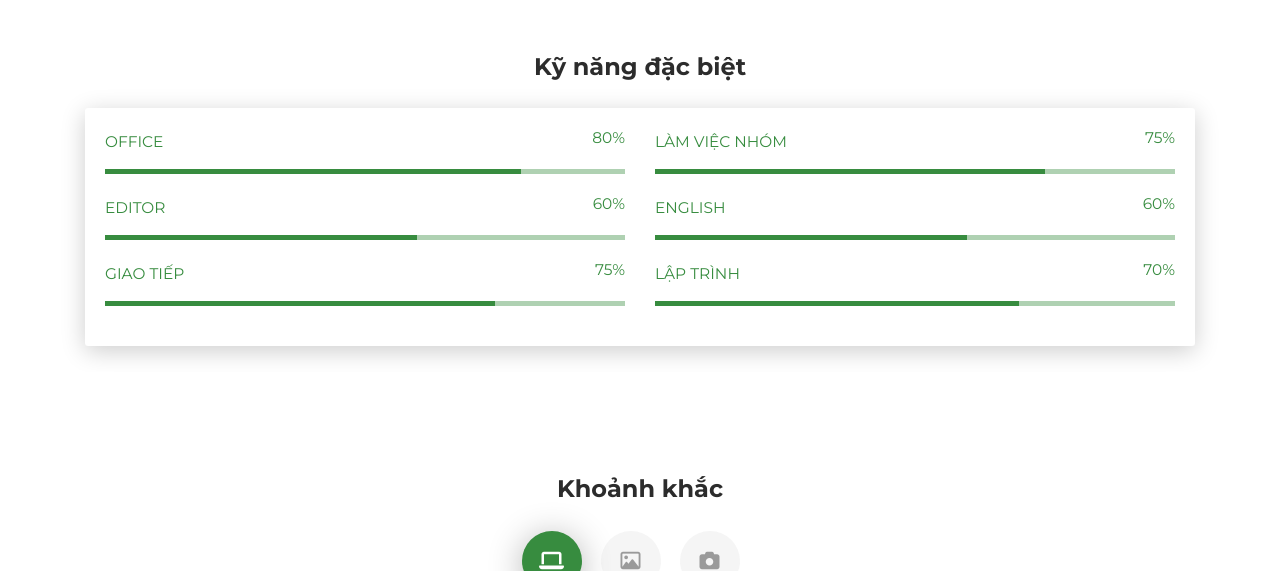
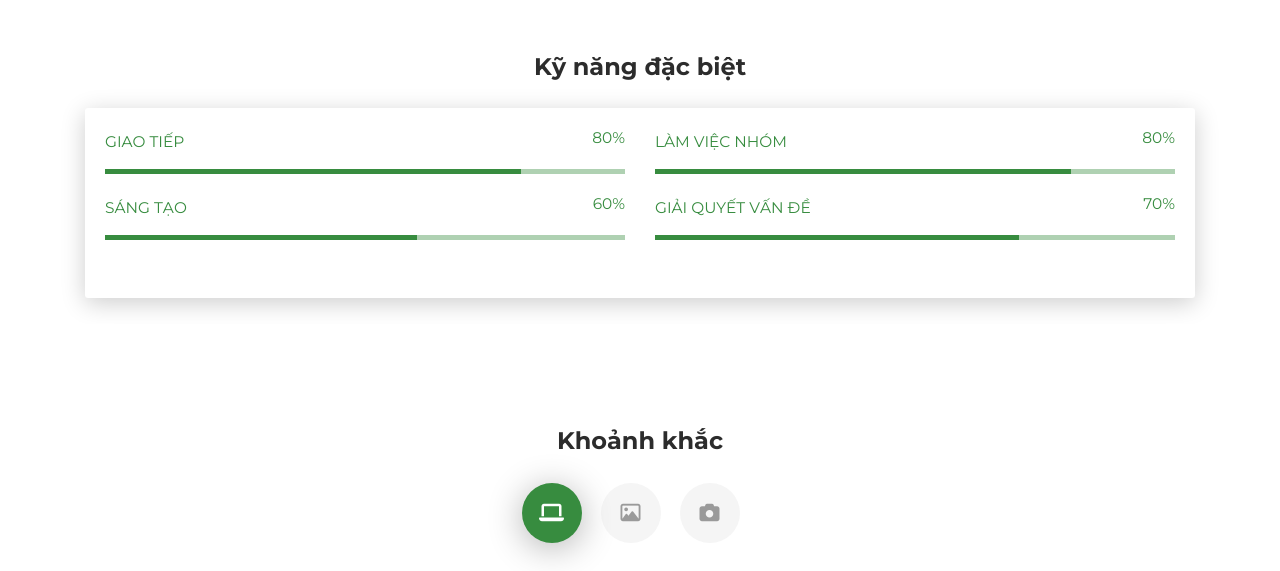
Before and after one commit to thungan1909/MyCV, a plain HTML site: page index.html in a window 1280 px wide. Shown: the part 960-1531 px from the top of the page. Drawn offline with Linux system fonts and the light colour scheme.

Commit message:
upload image

```diff
--- a/index.html
+++ b/index.html
@@ -122,7 +122,7 @@
       <div class="card-body">
         <div class="row">
           <div class="col-md-6">
-            <div class="progress-container progress-primary"><span class="progress-badge">Office</span>
+            <div class="progress-container progress-primary"><span class="progress-badge">Giao Tiếp</span>
               <div class="progress">
                 <div class="progress-bar progress-bar-primary" data-aos="progress-full" data-aos-offset="10" data-aos-duration="2000" role="progressbar" aria-valuenow="60" aria-valuemin="0" aria-valuemax="100" style="width: 80%;"></div><span class="progress-value">80%</span>
               </div>
@@ -131,37 +131,21 @@
           <div class="col-md-6">
             <div class="progress-container progress-primary"><span class="progress-badge">Làm việc nhóm</span>
               <div class="progress">
-                <div class="progress-bar progress-bar-primary" data-aos="progress-full" data-aos-offset="10" data-aos-duration="2000" role="progressbar" aria-valuenow="60" aria-valuemin="0" aria-valuemax="100" style="width: 75%;"></div><span class="progress-value">75%</span>
+                <div class="progress-bar progress-bar-primary" data-aos="progress-full" data-aos-offset="10" data-aos-duration="2000" role="progressbar" aria-valuenow="60" aria-valuemin="0" aria-valuemax="100" style="width: 80%;"></div><span class="progress-value">80%</span>
               </div>
             </div>
           </div>
         </div>
         <div class="row">
           <div class="col-md-6">
-            <div class="progress-container progress-primary"><span class="progress-badge">Editor</span>
+            <div class="progress-container progress-primary"><span class="progress-badge">Sáng tạo</span>
               <div class="progress">
                 <div class="progress-bar progress-bar-primary" data-aos="progress-full" data-aos-offset="10" data-aos-duration="2000" role="progressbar" aria-valuenow="60" aria-valuemin="0" aria-valuemax="100" style="width: 60%;"></div><span class="progress-value">60%</span>
               </div>
             </div>
           </div>
           <div class="col-md-6">
-            <div class="progress-container progress-primary"><span class="progress-badge">English</span>
-              <div class="progress">
-                <div class="progress-bar progress-bar-primary" data-aos="progress-full" data-aos-offset="10" data-aos-duration="2000" role="progressbar" aria-valuenow="60" aria-valuemin="0" aria-valuemax="100" style="width: 60%;"></div><span class="progress-value">60%</span>
-              </div>
-            </div>
-          </div>
-        </div>
-        <div class="row">
-          <div class="col-md-6">
-            <div class="progress-container progress-primary"><span class="progress-badge">Giao tiếp</span>
-              <div class="progress">
-                <div class="progress-bar progress-bar-primary" data-aos="progress-full" data-aos-offset="10" data-aos-duration="2000" role="progressbar" aria-valuenow="60" aria-valuemin="0" aria-valuemax="100" style="width: 75%;"></div><span class="progress-value">75%</span>
-              </div>
-            </div>
-          </div>
-          <div class="col-md-6">
-            <div class="progress-container progress-primary"><span class="progress-badge">Lập trình</span>
+            <div class="progress-container progress-primary"><span class="progress-badge">Giải quyết vấn đề</span>
               <div class="progress">
                 <div class="progress-bar progress-bar-primary" data-aos="progress-full" data-aos-offset="10" data-aos-duration="2000" role="progressbar" aria-valuenow="60" aria-valuemin="0" aria-valuemax="100" style="width: 70%;"></div><span class="progress-value">70%</span>
               </div>
```
Also changed, not shown: images/1-1.jpg (added), images/1-3.jpg (added), images/2-2.jpg (added), images/3-1.JPG (added), images/3-2.jpg (added), images/3-4.jpg (added), 6 other files.
